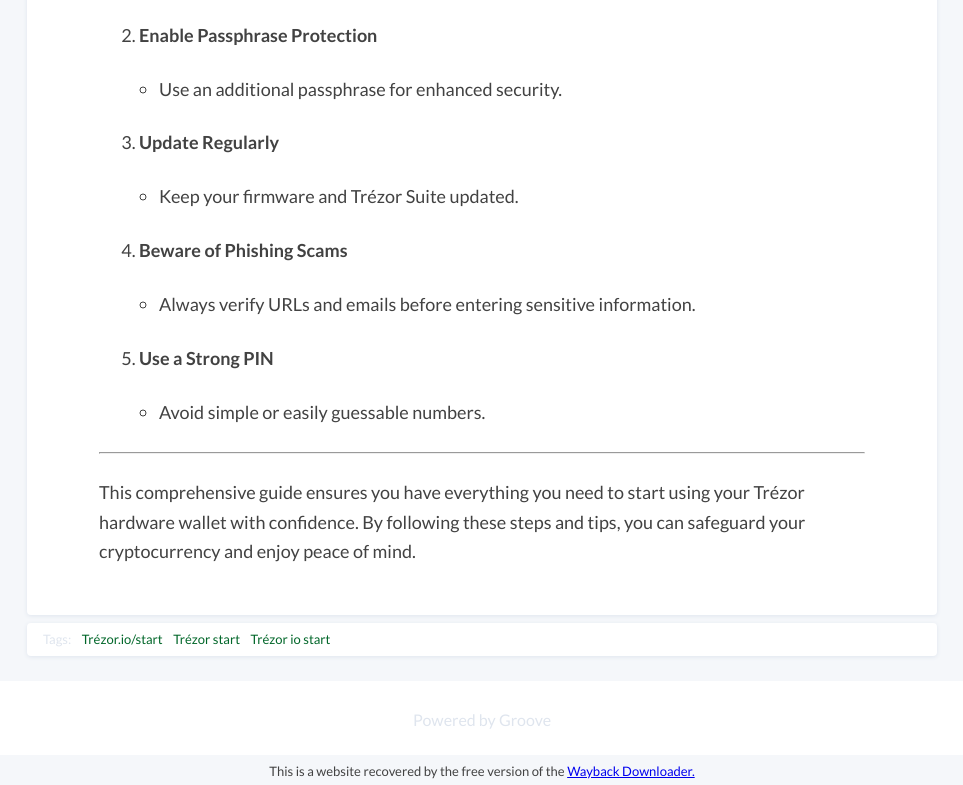
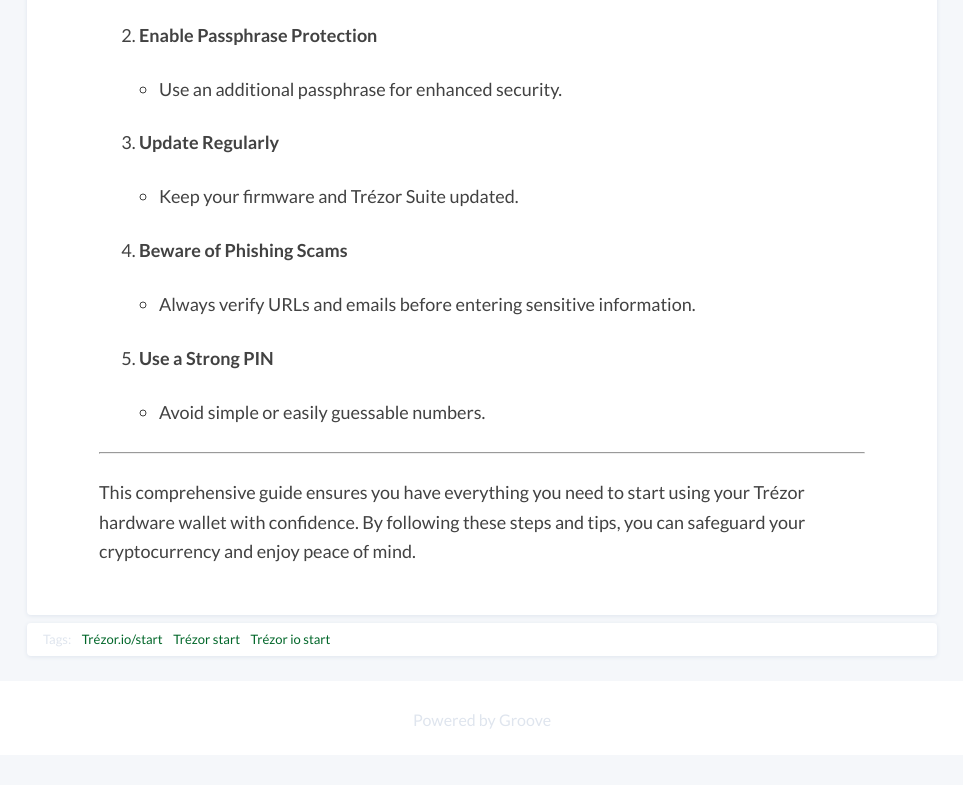
Before and after one commit to public-trezo-auth/en-us, a plain HTML site: page index.html in a window 1280 px wide. Shown: the part 6152-6937 px from the top of the page, without its empty margins (158-1121 px from the left). After the commit the page ends 6907 px from the top, so only its background shows below. Drawn offline with Linux system fonts and the light colour scheme; no server answers.

Commit message:
Update index.html

```diff
--- a/index.html
+++ b/index.html
@@ -1107,5 +1107,4 @@
     <script src="assets.production-sub/assets/groove_kb_themes/manifest-87a208324cbb081af998e5ccd9538651.js"></script>
 <script src="assets.production-sub/assets/groove_kb_themes/vendor-3c6da5b57ef62322ce28b84982e45efc.js"></script>
 <script src="assets.production-sub/assets/groove_kb_themes/main-26732bdc96c9dee33d94d5af28584d60.js"></script>
-  <center><font size="2">This is a website recovered by the free version of the <a href="http://www.waybackmachinedownloads.com">Wayback Downloader.</a></font></center></body>
 </html>
```
